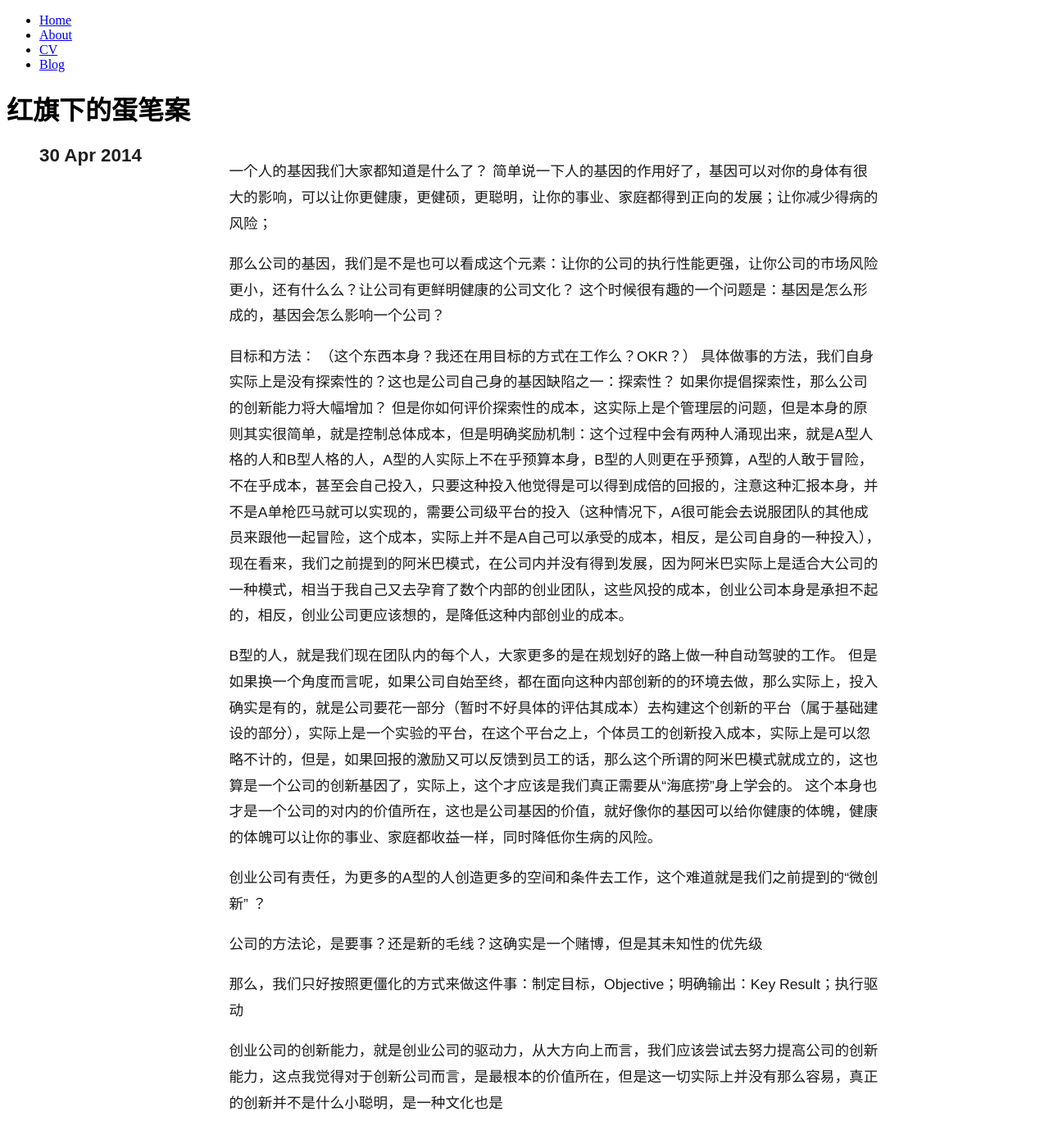
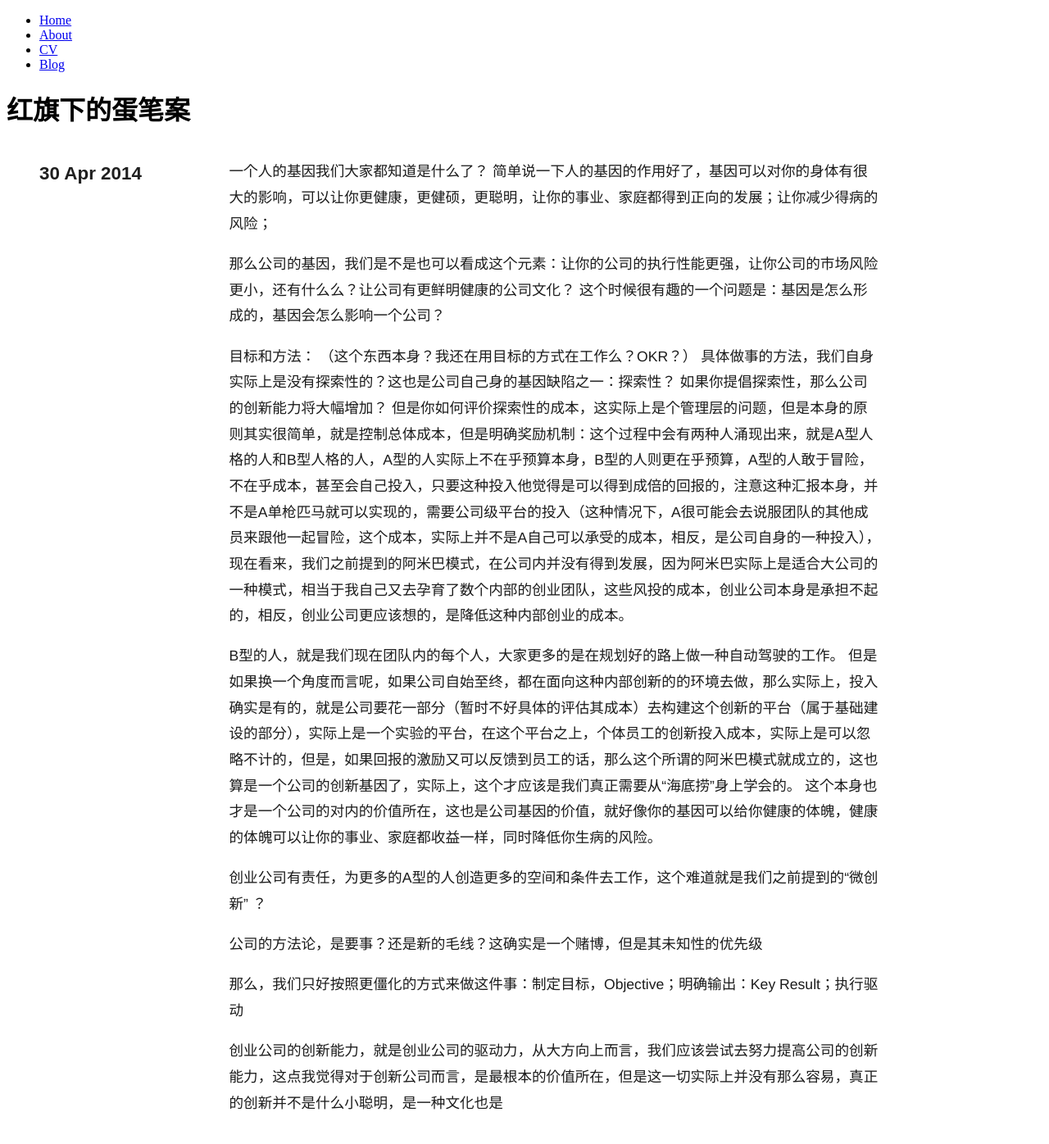
Before and after one commit to queryfish/anotherblogger, a Jekyll site: the page built from index.html, in a window 1280 px wide. Shown: the whole page at 82% size. Built offline with Jekyll 4.4.1, drawn with Linux system fonts in a browser that asks for light colours.

Commit message:
almost giving up

```diff
--- a/index.html
+++ b/index.html
@@ -8,9 +8,9 @@ title: 红旗下的蛋笔案
   {% for post in site.posts %}
     <li>
 			<div class="post-date">
-				<div >
+				<p>
 					{{ post.date | date_to_string }}
-				</div>
+				</p>
 			</div>
 			<!-- <a href="{{ post.url }}" title="{{ post.title }}">{{ post.title }}</a> -->
 			<div class="post-content">
```
